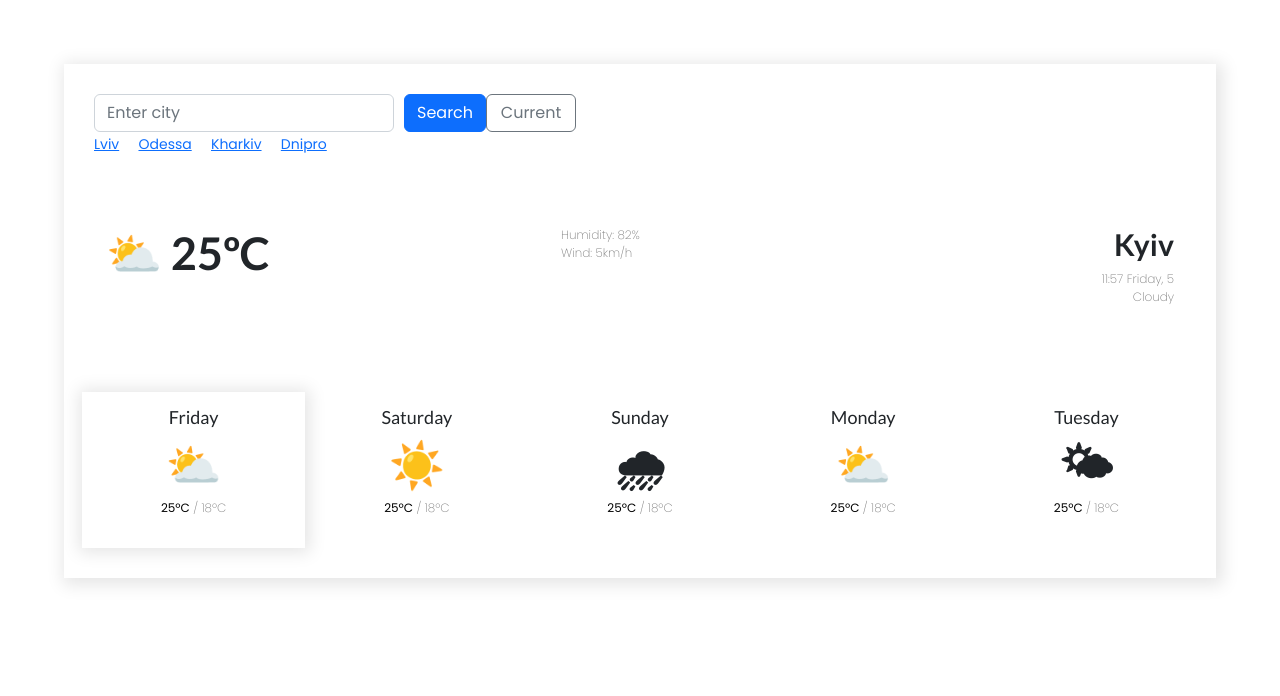
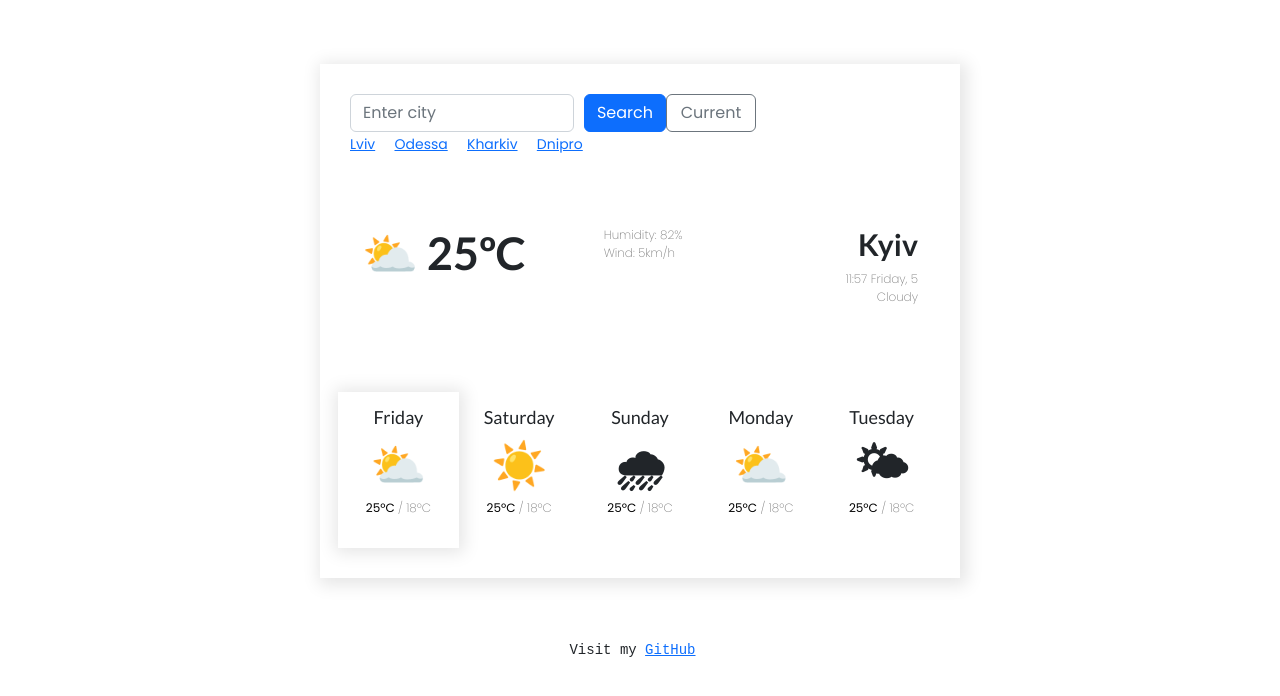
Before and after one commit to Veronika-Kikot/Weather-app-ShecodesPlus, a plain HTML site: page index.html in a window 1280 px wide. Drawn offline with nearby package versions, Linux system fonts and the light colour scheme.

Commit message:
main changes
- change width of project view
- add a link of my GitHub at the bottom of the project

```diff
--- a/index.html
+++ b/index.html
@@ -88,6 +88,7 @@
                 </div>
             </div>
         </div>
+       <h4>Visit my <a href="https://github.com/Veronika-Kikot/Weather-app-ShecodesPlus" target="_blank" rel="noreferrer">GitHub</a></h4>
     </div>
 
     <script src="src/index.js"></script>
--- a/src/styles.css
+++ b/src/styles.css
@@ -24,6 +24,12 @@ h3 {
     font-weight: 500;
 }
 
+h4{
+text-align: center;
+font-size: 14px;
+font-family: monospace;
+}
+
 form {
     display: flex;
 }
@@ -45,7 +51,7 @@ strong {
 
 .content {
     margin: 5% auto;
-    max-width: 90%;
+    width: 50%;
     padding: 30px;
     box-shadow: 3px 3px 16px 4px rgba(0, 0, 0, 0.1);
 }
```
